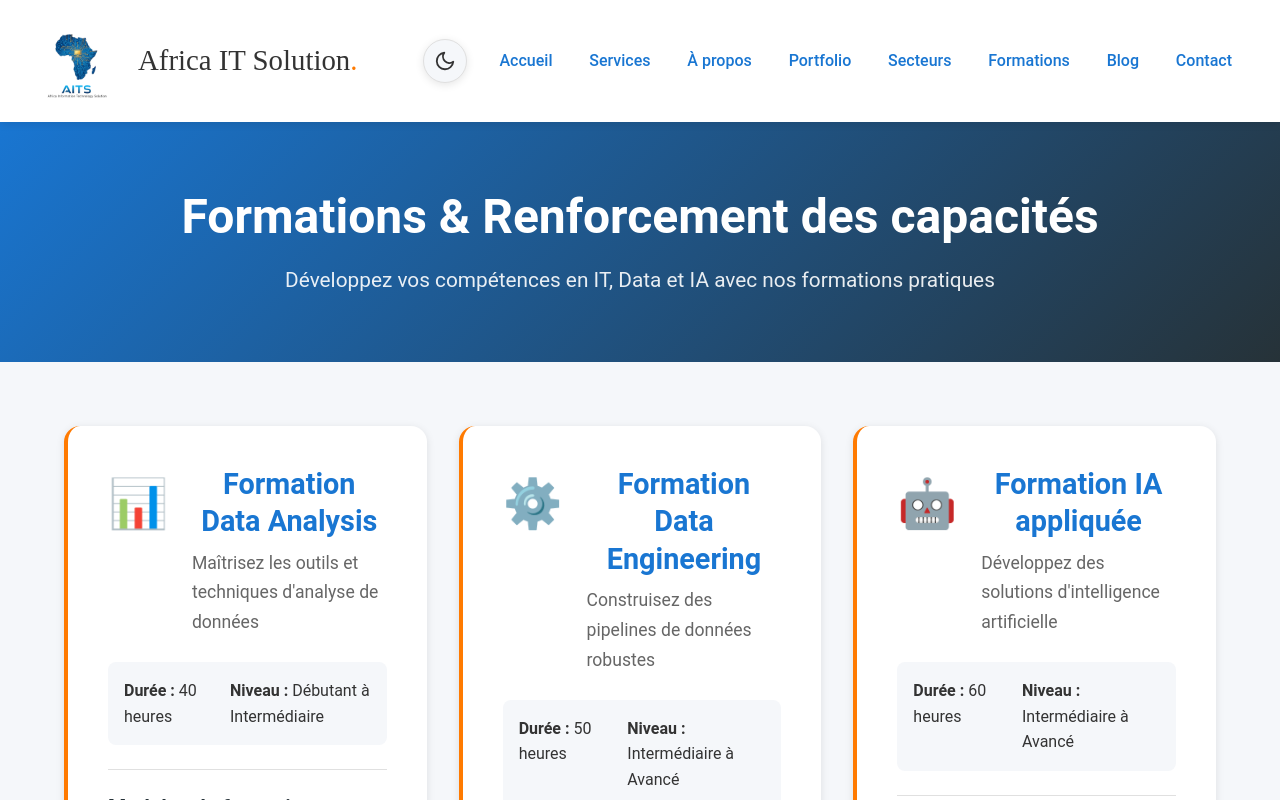
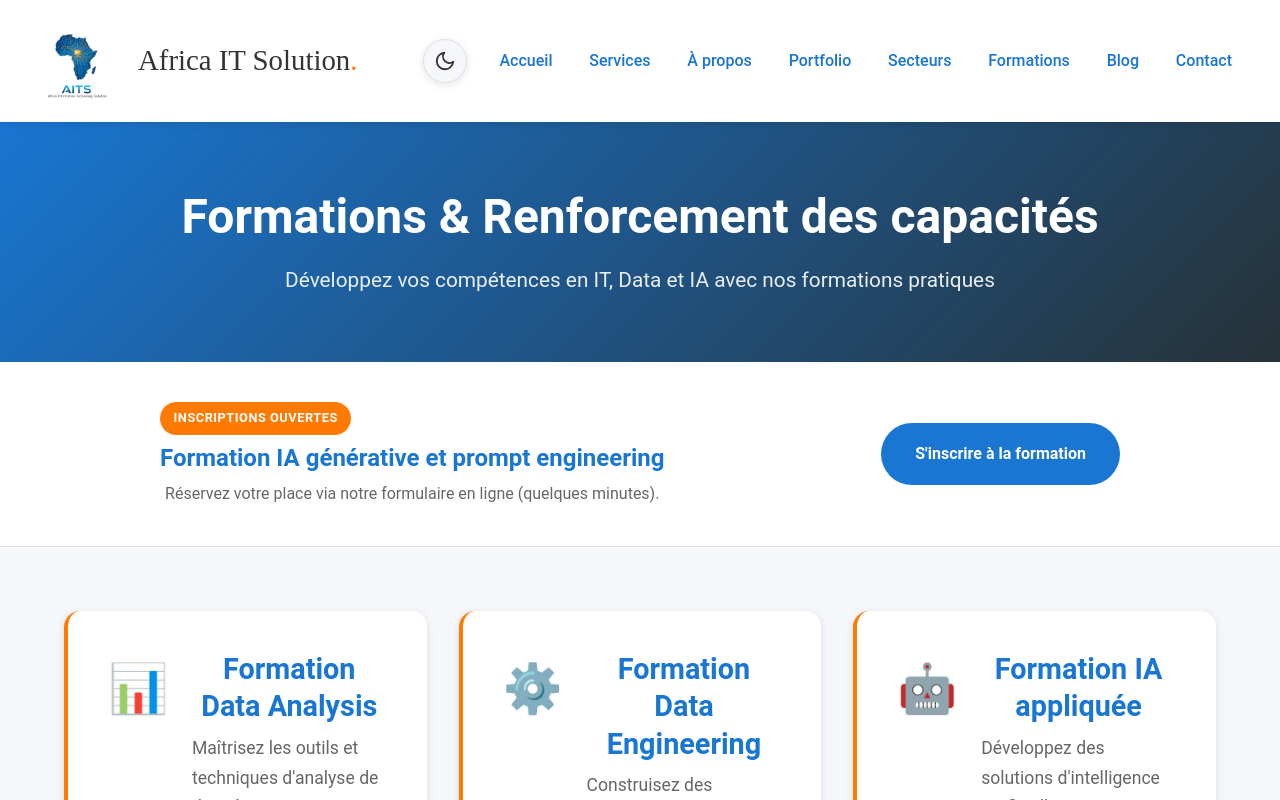
Before and after one commit to Alidorsabue/AfricaITS, a React (Vite) app: page /formations in a window 1280 px wide. Shown: the top 800 px of the page. Built offline with nearby package versions, Linux system fonts and the light colour scheme.

Commit message:
Correction mon site

```diff
--- a/src/App.css
+++ b/src/App.css
@@ -1154,6 +1154,112 @@ footer {
 }
 
 /* Formations Page */
+.formation-tally-banner {
+  padding: 2.5rem 2rem;
+  background: var(--color-white);
+  border-bottom: 1px solid var(--color-grey);
+}
+
+.formation-tally-banner-inner {
+  display: flex;
+  flex-wrap: wrap;
+  align-items: center;
+  justify-content: space-between;
+  gap: 1.5rem;
+  max-width: 960px;
+  margin: 0 auto;
+}
+
+.formation-tally-banner-badge {
+  display: inline-block;
+  margin: 0 0 0.5rem;
+  padding: 0.35rem 0.85rem;
+  font-size: 0.8rem;
+  font-weight: 600;
+  text-transform: uppercase;
+  letter-spacing: 0.04em;
+  color: var(--color-white);
+  background: var(--color-accent);
+  border-radius: 999px;
+}
+
+.formation-tally-banner-title {
+  margin: 0 0 0.5rem;
+  font-size: 1.5rem;
+  color: var(--color-primary);
+  line-height: 1.3;
+}
+
+.formation-tally-banner-text {
+  margin: 0;
+  font-size: 1rem;
+  color: var(--color-text-light);
+  max-width: 36rem;
+  line-height: 1.5;
+}
+
+.formation-tally-banner-cta {
+  flex-shrink: 0;
+  text-align: center;
+}
+
+/* Page iframe formulaire Tally (inscription formation IA) */
+.formation-tally-page {
+  display: flex;
+  flex-direction: column;
+  min-height: calc(100vh - 200px);
+  padding: 0;
+}
+
+.formation-tally-page-header {
+  padding: 1rem 0;
+  background: var(--color-bg);
+  border-bottom: 1px solid var(--color-grey);
+}
+
+.formation-tally-page-header-inner {
+  display: flex;
+  flex-direction: column;
+  gap: 0.5rem;
+}
+
+.formation-tally-back {
+  font-size: 0.95rem;
+  font-weight: 600;
+  color: var(--color-primary);
+  text-decoration: none;
+  align-self: flex-start;
+}
+
+.formation-tally-back:hover {
+  text-decoration: underline;
+}
+
+.formation-tally-page-title {
+  margin: 0;
+  font-size: 1.25rem;
+  color: var(--color-text);
+  line-height: 1.35;
+}
+
+.formation-tally-embed-wrap {
+  position: relative;
+  flex: 1;
+  width: 100%;
+  min-height: min(920px, calc(100vh - 260px));
+}
+
+.formation-tally-embed-wrap iframe {
+  position: absolute;
+  top: 0;
+  right: 0;
+  bottom: 0;
+  left: 0;
+  border: 0;
+  width: 100%;
+  height: 100%;
+}
+
 .formations-content {
   padding: 4rem 2rem;
   background: var(--color-bg);
@@ -2268,6 +2374,27 @@ button, .btn-primary, .btn-secondary, .btn-slide, .btn-submit {
   }
 
   /* Formations */
+  .formation-tally-banner {
+    padding: 2rem 1rem;
+  }
+
+  .formation-tally-banner-inner {
+    flex-direction: column;
+    align-items: stretch;
+  }
+
+  .formation-tally-banner-cta {
+    width: 100%;
+  }
+
+  .formation-tally-page-title {
+    font-size: 1.1rem;
+  }
+
+  .formation-tally-embed-wrap {
+    min-height: min(800px, calc(100vh - 240px));
+  }
+
   .formations-content {
     padding: 3rem 1rem;
   }
--- a/src/App.jsx
+++ b/src/App.jsx
@@ -8,6 +8,7 @@ import About from './pages/About';
 import Portfolio from './pages/Portfolio';
 import Secteurs from './pages/Secteurs';
 import Formations from './pages/Formations';
+import InscriptionFormationIAGenerative from './pages/InscriptionFormationIAGenerative';
 import Blog from './pages/Blog';
 import Contact from './pages/Contact';
 import MentionsLegales from './pages/MentionsLegales';
@@ -40,6 +41,10 @@ function App() {
           <Route path="/portfolio" element={<Portfolio />} />
           <Route path="/secteurs" element={<Secteurs />} />
           <Route path="/formations" element={<Formations />} />
+          <Route
+            path="/formations/inscription-ia-generative"
+            element={<InscriptionFormationIAGenerative />}
+          />
           <Route path="/blog" element={<Blog />} />
           <Route path="/contact" element={<Contact />} />
           <Route path="/mentions-legales" element={<MentionsLegales />} />
--- a/src/pages/Formations.jsx
+++ b/src/pages/Formations.jsx
@@ -72,6 +72,28 @@ function Formations() {
         </div>
       </section>
 
+      <section className="formation-tally-banner" aria-labelledby="formation-ia-banner-title">
+        <div className="container">
+          <div className="formation-tally-banner-inner">
+            <div>
+              <p className="formation-tally-banner-badge">Inscriptions ouvertes</p>
+              <h2 id="formation-ia-banner-title" className="formation-tally-banner-title">
+                Formation IA générative et prompt engineering
+              </h2>
+              <p className="formation-tally-banner-text">
+                Réservez votre place via notre formulaire en ligne (quelques minutes).
+              </p>
+            </div>
+            <Link
+              to="/formations/inscription-ia-generative"
+              className="btn-primary formation-tally-banner-cta"
+            >
+              S&apos;inscrire à la formation
+            </Link>
+          </div>
+        </div>
+      </section>
+
       <section className="formations-content">
         <div className="container">
           <div className="formations-grid">
--- /dev/null
+++ b/src/pages/InscriptionFormationIAGenerative.jsx
@@ -0,0 +1,53 @@
+import React, { useEffect } from 'react';
+import { Link } from 'react-router-dom';
+
+const TALLY_EMBED_SRC = 'https://tally.so/widgets/embed.js';
+const TALLY_FORM_URL = 'https://tally.so/r/GxXYVO?transparentBackground=1';
+
+function InscriptionFormationIAGenerative() {
+  useEffect(() => {
+    const previousTitle = document.title;
+    document.title = 'Inscription — Formation IA générative et prompt engineering | AITS';
+    return () => {
+      document.title = previousTitle;
+    };
+  }, []);
+
+  useEffect(() => {
+    let script = document.querySelector(`script[src="${TALLY_EMBED_SRC}"]`);
+    if (!script) {
+      script = document.createElement('script');
+      script.src = TALLY_EMBED_SRC;
+      script.async = true;
+      document.body.appendChild(script);
+    }
+  }, []);
+
+  return (
+    <main className="formation-tally-page">
+      <div className="formation-tally-page-header">
+        <div className="container formation-tally-page-header-inner">
+          <Link to="/formations" className="formation-tally-back">
+            ← Retour aux formations
+          </Link>
+          <h1 className="formation-tally-page-title">
+            Inscription — Formation IA générative et prompt engineering
+          </h1>
+        </div>
+      </div>
+      <div className="formation-tally-embed-wrap">
+        <iframe
+          data-tally-src={TALLY_FORM_URL}
+          width="100%"
+          height="100%"
+          title="Formulaire d'inscription — Formation IA générative et prompt engineering"
+          frameBorder="0"
+          marginHeight="0"
+          marginWidth="0"
+        />
+      </div>
+    </main>
+  );
+}
+
+export default InscriptionFormationIAGenerative;
```
